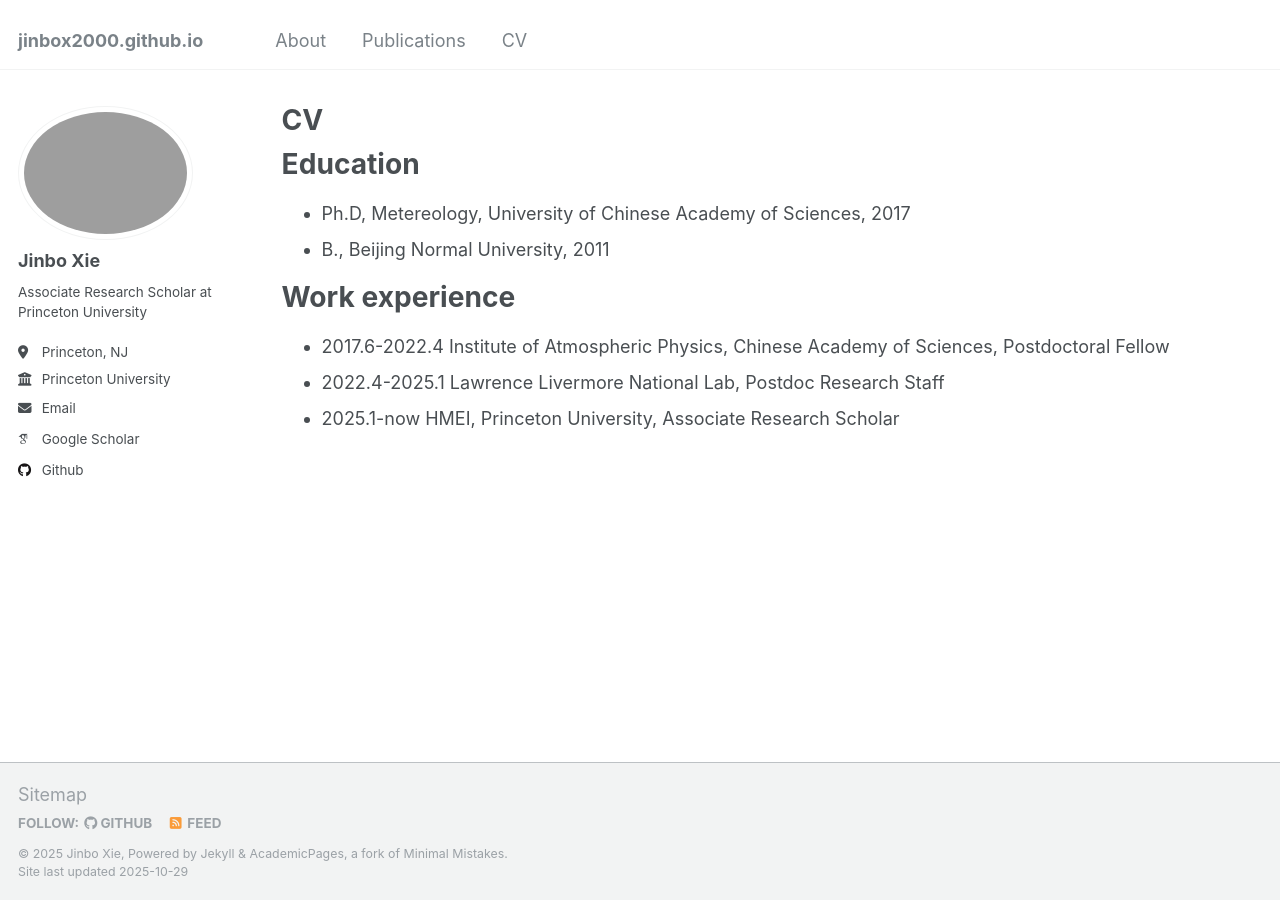
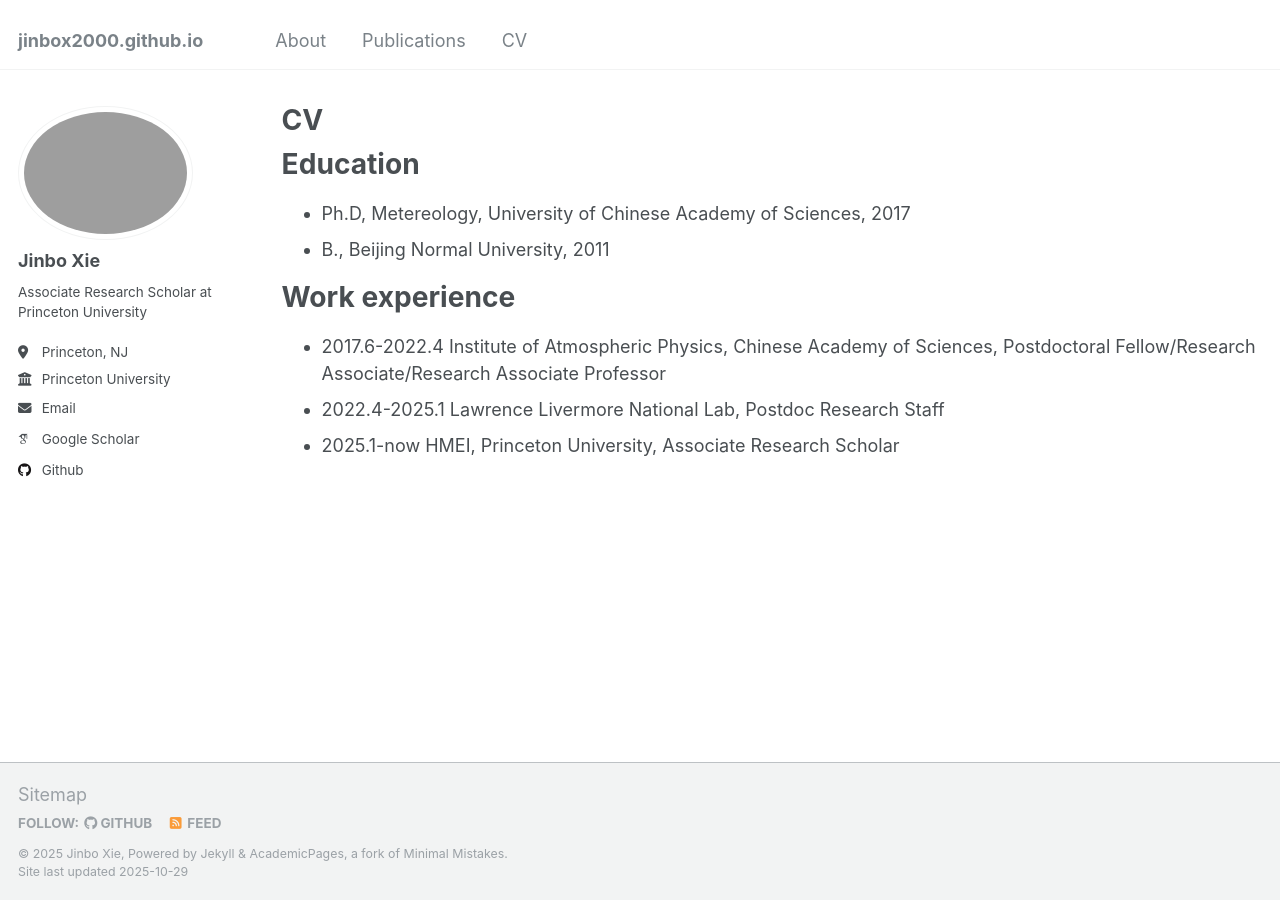
Before and after one commit to jinbox2000/jinbox2000.github.io, a Jekyll site: the page built from _pages/cv.md, in a window 1280 px wide. Built offline with Jekyll 4.4.1, drawn with Linux system fonts in a browser that asks for light colours; some web fonts are replaced.

Commit message:
Update cv.md

```diff
--- a/_pages/cv.md
+++ b/_pages/cv.md
@@ -16,6 +16,6 @@ Education
 
 Work experience
 ======
-* 2017.6-2022.4 Institute of Atmospheric Physics, Chinese Academy of Sciences, Postdoctoral Fellow
+* 2017.6-2022.4 Institute of Atmospheric Physics, Chinese Academy of Sciences, Postdoctoral Fellow/Research Associate/Research Associate Professor
 * 2022.4-2025.1 Lawrence Livermore National Lab, Postdoc Research Staff
 * 2025.1-now        HMEI, Princeton University, Associate Research Scholar
```
